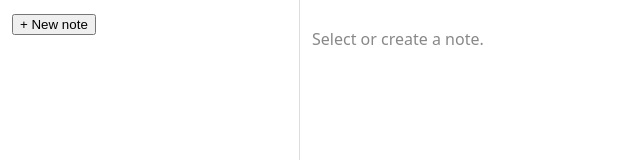
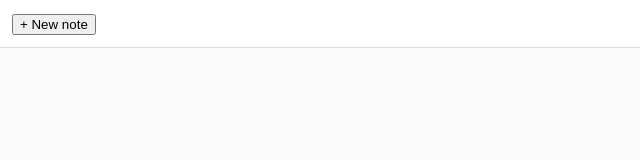
Before and after one commit to laeraareal-code/laeraareal-code.github.io, a React (Vite) app: page / in a window 1280 px wide. Shown: the top 160 px of the page, without its empty margins (0-640 px from the left). Built offline with nearby package versions, Linux system fonts and the light colour scheme.

Commit message:
Drag notes

```diff
--- a/src/App.css
+++ b/src/App.css
@@ -1,46 +1,39 @@
 body { margin: 0; font-family: system-ui, sans-serif; }
 
-.app { display: flex; height: 100dvh; }
+.app { display: flex; flex-direction: column; height: 100dvh; }
 
-.sidebar {
-    width: 300px;
+.toolbar { padding: 12px; border-bottom: 1px solid #ddd; }
+
+/* Board with draggable circles */
+.canvas {
+    flex: 1;
+    position: relative;
+    overflow: hidden;
+    background: #fafafa;
+}
+.bubble {
+    position: absolute;
     box-sizing: border-box;
-    border-right: 1px solid #ddd;
-    padding: 12px;
-    overflow-y: auto;
-}
-
-/* Notes as circles */
-.sidebar ul {
-    list-style: none;
-    padding: 0;
-    margin: 12px 0 0;
-    display: grid;
-    grid-template-columns: repeat(auto-fill, minmax(100px, 1fr));
-    gap: 12px;
-}
-.sidebar li {
-    aspect-ratio: 1;
     border-radius: 50%;
-    background: #f0f0f0;
+    background: #cfd8ff;
     display: flex;
     align-items: center;
     justify-content: center;
     text-align: center;
     padding: 12px;
-    box-sizing: border-box;
     overflow: hidden;
-    cursor: pointer;
     font-size: 0.9rem;
     word-break: break-word;
-    transition: transform 0.1s, background 0.1s;
+    cursor: grab;
+    user-select: none;
+    touch-action: none; /* lets you drag with a finger instead of scrolling */
 }
-.sidebar li:hover { background: #e2e2e2; transform: scale(1.05); }
-.sidebar li.active { background: #cfd8ff; }
+.bubble:active { cursor: grabbing; background: #b8c5ff; }
 
+/* Open note */
 .editor {
     flex: 1;
-    min-width: 0;
+    min-height: 0;
     display: flex;
     flex-direction: column;
     gap: 8px;
@@ -48,16 +41,5 @@ body { margin: 0; font-family: system-ui, sans-serif; }
 }
 .editor input { font-size: 1.4rem; padding: 8px; }
 .editor textarea { flex: 1; padding: 8px; font-size: 1rem; resize: none; }
-.empty { color: #888; }
-.danger { align-self: flex-start; color: #b00020; }
-.back { display: none; align-self: flex-start; }
-
-/* Phones: show one pane at a time */
-@media (max-width: 700px) {
-    .sidebar { width: 100%; border-right: none; }
-    .editor { display: none; }
-
-    .app.has-selected .sidebar { display: none; }
-    .app.has-selected .editor { display: flex; }
-    .back { display: block; }
-}
+.back, .danger { align-self: flex-start; }
+.danger { color: #b00020; }
--- a/src/App.tsx
+++ b/src/App.tsx
@@ -1,12 +1,31 @@
-import { useEffect, useState } from "react";
+import { useEffect, useRef, useState } from "react";
 import "./App.css";
 
-type Note = { id: string; title: string; body: string; updatedAt: number };
+type Note = {
+  id: string;
+  title: string;
+  body: string;
+  updatedAt: number;
+  x: number;
+  y: number;
+};
+
 const KEY = "notes";
+const SIZE = 100; // circle diameter in px
+
+function defaultPos(i: number) {
+  return { x: 20 + (i % 3) * (SIZE + 20), y: 20 + Math.floor(i / 3) * (SIZE + 20) };
+}
 
 function loadNotes(): Note[] {
   try {
-    return JSON.parse(localStorage.getItem(KEY) ?? "[]");
+    const raw = JSON.parse(localStorage.getItem(KEY) ?? "[]");
+    // old notes saved before dragging existed get a starting position
+    return raw.map((n: Note, i: number) => ({
+      ...n,
+      x: typeof n.x === "number" ? n.x : defaultPos(i).x,
+      y: typeof n.y === "number" ? n.y : defaultPos(i).y,
+    }));
   } catch {
     return [];
   }
@@ -15,6 +34,15 @@ function loadNotes(): Note[] {
 export default function App() {
   const [notes, setNotes] = useState<Note[]>(loadNotes);
   const [selectedId, setSelectedId] = useState<string | null>(null);
+  const canvasRef = useRef<HTMLDivElement>(null);
+  const drag = useRef<{
+    id: string;
+    startX: number;
+    startY: number;
+    noteX: number;
+    noteY: number;
+    moved: boolean;
+  } | null>(null);
 
   useEffect(() => {
     localStorage.setItem(KEY, JSON.stringify(notes));
@@ -23,8 +51,16 @@ export default function App() {
   const selected = notes.find((n) => n.id === selectedId);
 
   function addNote() {
-    const note: Note = { id: crypto.randomUUID(), title: "", body: "", updatedAt: Date.now() };
-    setNotes([note, ...notes]);
+    const { x, y } = defaultPos(notes.length);
+    const note: Note = {
+      id: crypto.randomUUID(),
+      title: "",
+      body: "",
+      updatedAt: Date.now(),
+      x,
+      y,
+    };
+    setNotes([...notes, note]);
     setSelectedId(note.id);
   }
 
@@ -34,29 +70,45 @@ export default function App() {
 
   function deleteNote(id: string) {
     setNotes(notes.filter((n) => n.id !== id));
-    if (selectedId === id) setSelectedId(null);
+    setSelectedId(null);
   }
 
+  function onPointerDown(e: React.PointerEvent<HTMLDivElement>, note: Note) {
+    e.currentTarget.setPointerCapture(e.pointerId);
+    drag.current = {
+      id: note.id,
+      startX: e.clientX,
+      startY: e.clientY,
+      noteX: note.x,
+      noteY: note.y,
+      moved: false,
+    };
+  }
+
+  function onPointerMove(e: React.PointerEvent<HTMLDivElement>) {
+    const d = drag.current;
+    if (!d || !canvasRef.current) return;
+    const dx = e.clientX - d.startX;
+    const dy = e.clientY - d.startY;
+    if (!d.moved && Math.hypot(dx, dy) < 5) return; // small movement = still a click
+    d.moved = true;
+
+    const rect = canvasRef.current.getBoundingClientRect();
+    const x = Math.min(Math.max(0, d.noteX + dx), rect.width - SIZE);
+    const y = Math.min(Math.max(0, d.noteY + dy), rect.height - SIZE);
+    setNotes((prev) => prev.map((n) => (n.id === d.id ? { ...n, x, y } : n)));
+  }
+
+  function onPointerUp() {
+    const d = drag.current;
+    drag.current = null;
+    if (d && !d.moved) setSelectedId(d.id); // it was a click, open the note
+  }
+
+  if (selected) {
     return (
-      <div className={`app ${selected ? "has-selected" : ""}`}>
-        <aside className="sidebar">
-          <button onClick={addNote}>+ New note</button>
-          <ul>
-            {notes.map((n) => (
-                <li
-                    key={n.id}
-                    className={n.id === selectedId ? "active" : ""}
-                    onClick={() => setSelectedId(n.id)}
-                >
-                  {n.title || "Untitled"}
-                </li>
-            ))}
-          </ul>
-        </aside>
-
-        <main className="editor">
-          {selected ? (
-              <>
+        <div className="app">
+          <div className="editor">
             <button className="back" onClick={() => setSelectedId(null)}>
               ← Back
             </button>
@@ -73,11 +125,31 @@ export default function App() {
             <button className="danger" onClick={() => deleteNote(selected.id)}>
               Delete
             </button>
-              </>
-          ) : (
-              <p className="empty">Select or create a note.</p>
-          )}
-        </main>
+          </div>
         </div>
     );
   }
+
+  return (
+      <div className="app">
+        <div className="toolbar">
+          <button onClick={addNote}>+ New note</button>
+        </div>
+        <div className="canvas" ref={canvasRef}>
+          {notes.map((n) => (
+              <div
+                  key={n.id}
+                  className="bubble"
+                  style={{ left: n.x, top: n.y, width: SIZE, height: SIZE }}
+                  onPointerDown={(e) => onPointerDown(e, n)}
+                  onPointerMove={onPointerMove}
+                  onPointerUp={onPointerUp}
+                  onPointerCancel={onPointerUp}
+              >
+                {n.title || "Untitled"}
+              </div>
+          ))}
+        </div>
+      </div>
+  );
+}
```
Lines whose indentation alone changed are shown as unchanged.
